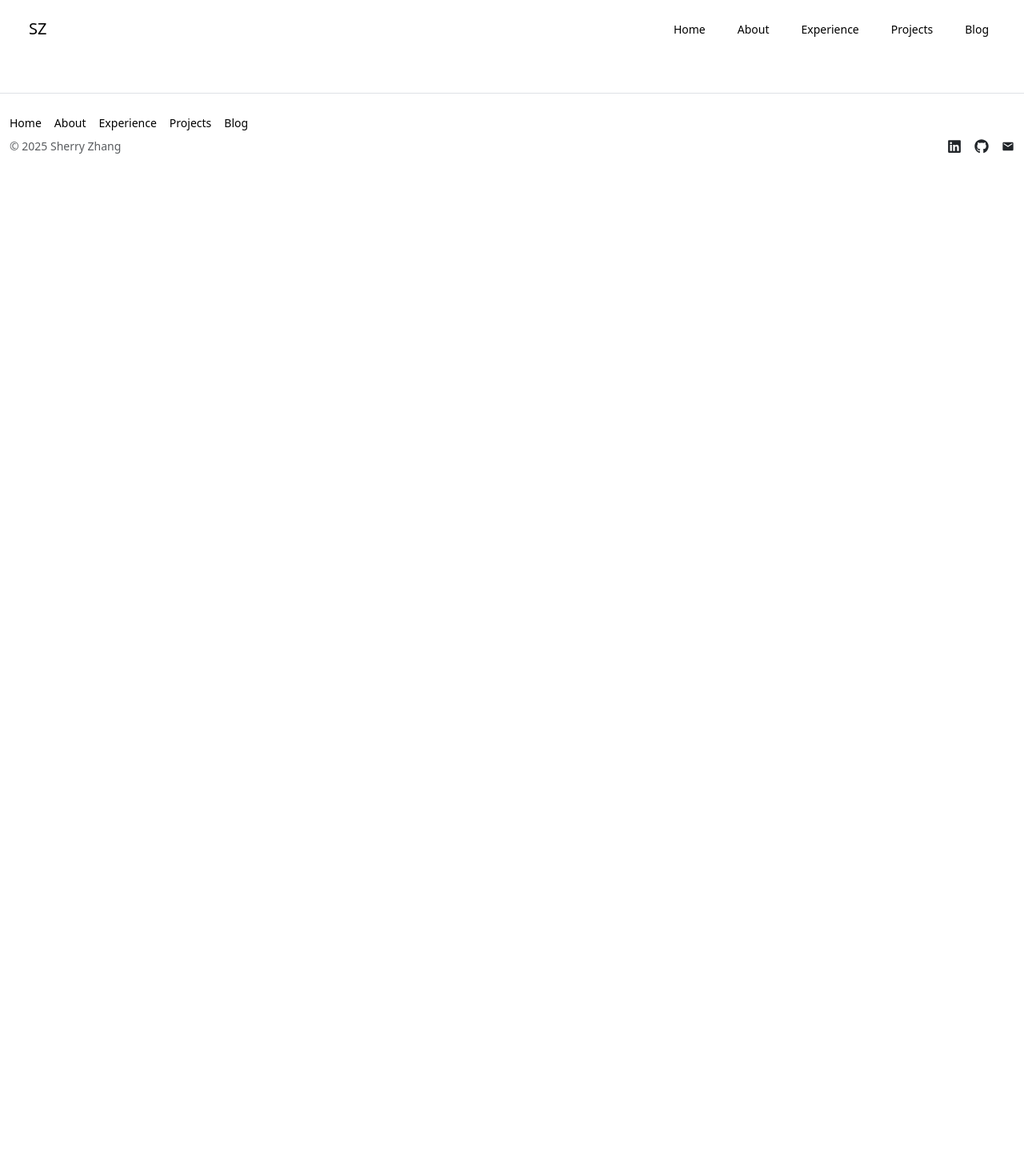
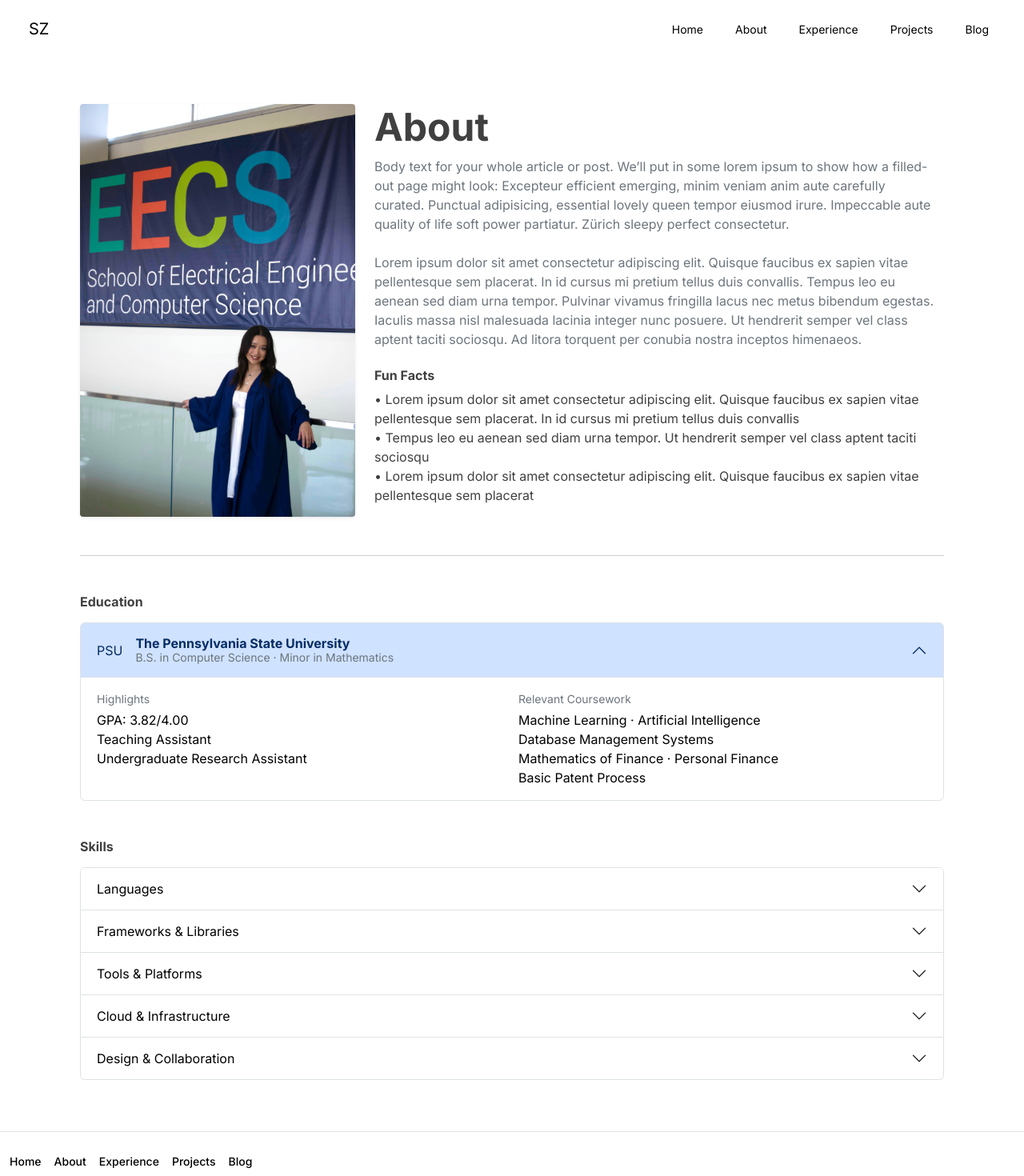
Before and after one commit to zsherry168/zsherry168.github.io, a React (Vite) app: page /about in a window 1280 px wide. Shown: the top 1470 px of the page at 80% size. Before the commit the page ends 800 px from the top, so only its background shows below. Built offline with nearby package versions, Linux system fonts and the light colour scheme.

Commit message:
feat (about): add initial About page layout

```diff
--- a/src/index.css
+++ b/src/index.css
@@ -12,6 +12,7 @@
 html, body, #root {
   background-color: #ffffff !important;
   color: #000;
+  font-family: 'Inter', sans-serif !important;
 }
 
 .bg-body-tertiary {
--- a/src/pages/About.jsx
+++ b/src/pages/About.jsx
@@ -1,3 +1,178 @@
+import { Container, Row, Col, Accordion, Badge } from "react-bootstrap";
+import { SiFigma, SiAdobephotoshop, SiAdobelightroom } from "react-icons/si";
+import aboutHero from "../images/sherry_eecs.jpg";
+
 export default function About() {
-  return <h1 className="text-3xl font-bold">About</h1>;
+  return (
+    <>
+      <Container style={{ backgroundColor: "#fff", marginTop: "90px" }}>
+        {/* HERO */}
+        <Row className="align-items-start gy-4">
+          <Col xs={12} md={5} lg={4}>
+            <img
+              src={aboutHero}
+              alt="Sherry Zhang graduation"
+              className="img-fluid rounded-1 shadow-sm"
+            />
+          </Col>
+
+          <Col xs={12} md={7} lg={8}>
+            <h1 className="fw-bold display-5 mb-2">About</h1>
+            <p className="text-secondary mb-4" style={{ maxWidth: 700 }}>
+              Body text for your whole article or post. We’ll put in some lorem ipsum to
+              show how a filled-out page might look: Excepteur efficient emerging, minim
+              veniam anim aute carefully curated. Punctual adipisicing, essential lovely
+              queen tempor eiusmod irure. Impeccable aute quality of life soft power
+              partiatur. Zürich sleepy perfect consectetur.
+            </p>
+            <p className="text-secondary mb-4" style={{ maxWidth: 700 }}>
+              Lorem ipsum dolor sit amet consectetur adipiscing elit. Quisque faucibus ex
+              sapien vitae pellentesque sem placerat. In id cursus mi pretium tellus duis
+              convallis. Tempus leo eu aenean sed diam urna tempor. Pulvinar vivamus fringilla
+              lacus nec metus bibendum egestas. Iaculis massa nisl malesuada lacinia integer
+              nunc posuere. Ut hendrerit semper vel class aptent taciti sociosqu. Ad litora
+              torquent per conubia nostra inceptos himenaeos.
+            </p>
+
+            <h5 className="fw-semibold mb-2">Fun Facts</h5>
+            <ul className="mb-0">
+              <li>
+                &#8226; Lorem ipsum dolor sit amet consectetur adipiscing elit. Quisque
+                faucibus ex sapien vitae pellentesque sem placerat. In id cursus mi pretium
+                tellus duis convallis
+              </li>
+              <li>
+                &#8226; Tempus leo eu aenean sed diam urna tempor. Ut hendrerit semper vel
+                class aptent taciti sociosqu
+              </li>
+              <li>
+                &#8226; Lorem ipsum dolor sit amet consectetur adipiscing elit. Quisque faucibus
+                ex sapien vitae pellentesque sem placerat
+              </li>
+            </ul>
+          </Col>
+        </Row>
+
+        <hr className="my-5" />
+
+        {/* EDUCATION */}
+        <section className="mb-5">
+          <h2 className="fw-bold mb-3">Education</h2>
+          <Accordion defaultActiveKey="0" alwaysOpen={false}>
+            <Accordion.Item eventKey="0">
+              <Accordion.Header>
+                <div className="d-flex align-items-center gap-3">
+                  {/* simple “seal” circle; replace with your image/logo if you prefer */}
+                  <div className="edu-seal rounded-circle d-inline-flex align-items-center justify-content-center">
+                    PSU
+                  </div>
+                  <div>
+                    <div className="fw-semibold">
+                      The Pennsylvania State University
+                    </div>
+                    <div className="text-secondary small">
+                      B.S. in Computer Science · Minor in Mathematics
+                    </div>
+                  </div>
+                </div>
+              </Accordion.Header>
+              <Accordion.Body>
+                <div className="row g-3">
+                  <div className="col-12 col-md-6">
+                    <div className="text-secondary small mb-1">Highlights</div>
+                    <ul className="mb-0">
+                      <li>GPA: 3.82/4.00</li>
+                      <li>Teaching Assistant</li>
+                      <li>Undergraduate Research Assistant</li>
+                    </ul>
+                  </div>
+                  <div className="col-12 col-md-6">
+                    <div className="text-secondary small mb-1">
+                      Relevant Coursework
+                    </div>
+                    <ul className="mb-0">
+                      <li>Machine Learning · Artificial Intelligence</li>
+                      <li>Database Management Systems</li>
+                      <li>Mathematics of Finance · Personal Finance</li>
+                      <li>Basic Patent Process</li>
+                    </ul>
+                  </div>
+                </div>
+              </Accordion.Body>
+            </Accordion.Item>
+          </Accordion>
+        </section>
+
+        {/* SKILLS */}
+        <section className="mb-4">
+          <h2 className="fw-bold mb-3">Skills</h2>
+
+          <Accordion defaultActiveKey={null} alwaysOpen={false}>
+            <Accordion.Item eventKey="0">
+              <Accordion.Header>Languages</Accordion.Header>
+              <Accordion.Body>
+                <SkillRow items={["Python", "C", "Java", "SQL", "JavaScript", "HTML", "CSS"]} />
+              </Accordion.Body>
+            </Accordion.Item>
+
+            <Accordion.Item eventKey="1">
+              <Accordion.Header>Frameworks &amp; Libraries</Accordion.Header>
+              <Accordion.Body>
+                <SkillRow items={["React", "Bootstrap", "TailwindCSS", "NumPy", "Pandas", "Matplotlib", "Scikit-learn"]} />
+              </Accordion.Body>
+            </Accordion.Item>
+
+            <Accordion.Item eventKey="2">
+              <Accordion.Header>Tools &amp; Platforms</Accordion.Header>
+              <Accordion.Body>
+                <SkillRow items={["Git", "GitHub", "Vite", "VS Code", "PyCharm"]} />
+              </Accordion.Body>
+            </Accordion.Item>
+
+            <Accordion.Item eventKey="3">
+              <Accordion.Header>Cloud &amp; Infrastructure</Accordion.Header>
+              <Accordion.Body>
+                <SkillRow items={["Genesys Cloud CX", "Salesforce Service Cloud", "OmniStudio (Salesforce)"]} />
+              </Accordion.Body>
+            </Accordion.Item>
+
+            <Accordion.Item eventKey="4">
+              <Accordion.Header>Design &amp; Collaboration</Accordion.Header>
+              <Accordion.Body>
+                {/* icons + labels as chips */}
+                <div className="d-flex flex-wrap gap-3">
+                  <SkillChip icon={<SiFigma />} label="Figma" />
+                  <SkillChip icon={<SiAdobephotoshop />} label="Adobe Photoshop" />
+                  <SkillChip icon={<SiAdobelightroom />} label="Adobe Lightroom" />
+                </div>
+              </Accordion.Body>
+            </Accordion.Item>
+          </Accordion>
+        </section>
+      </Container>
+    </>
+  );
 }
+
+/* ---------- small helper components ---------- */
+
+function SkillRow({ items = [] }) {
+  return (
+    <div className="d-flex flex-wrap gap-2">
+      {items.map((t) => (
+        <Badge key={t} bg="light" text="dark" className="border">
+          {t}
+        </Badge>
+      ))}
+    </div>
+  );
+}
+
+function SkillChip({ icon, label }) {
+  return (
+    <div className="skill-chip d-inline-flex align-items-center gap-2 px-3 py-2 rounded-2 border bg-light">
+      <span className="fs-5 d-inline-flex align-items-center">{icon}</span>
+      <span className="fw-medium">{label}</span>
+    </div>
+  );
+}
```
Also changed, not shown: src/images/sherry_eecs.jpg (added).
